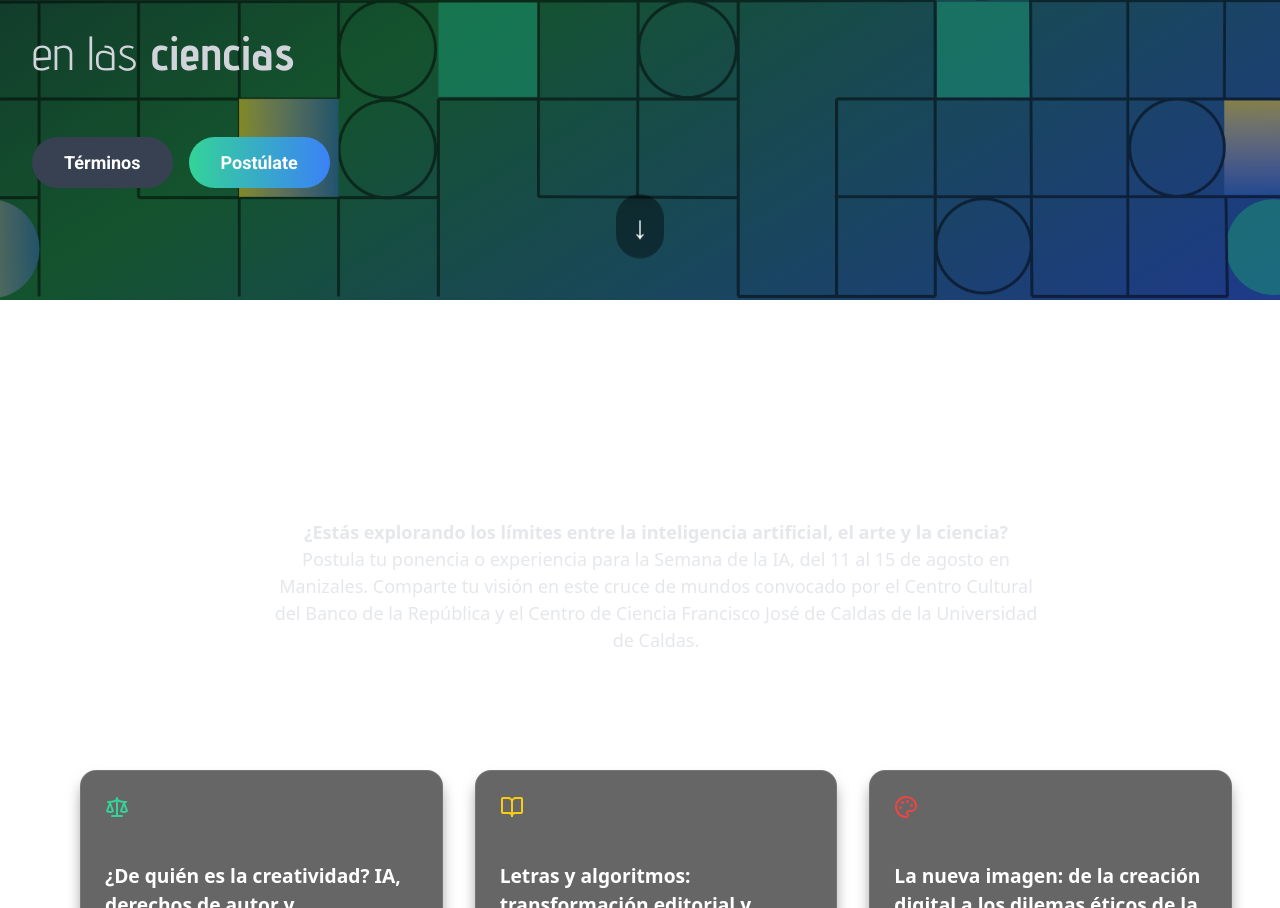
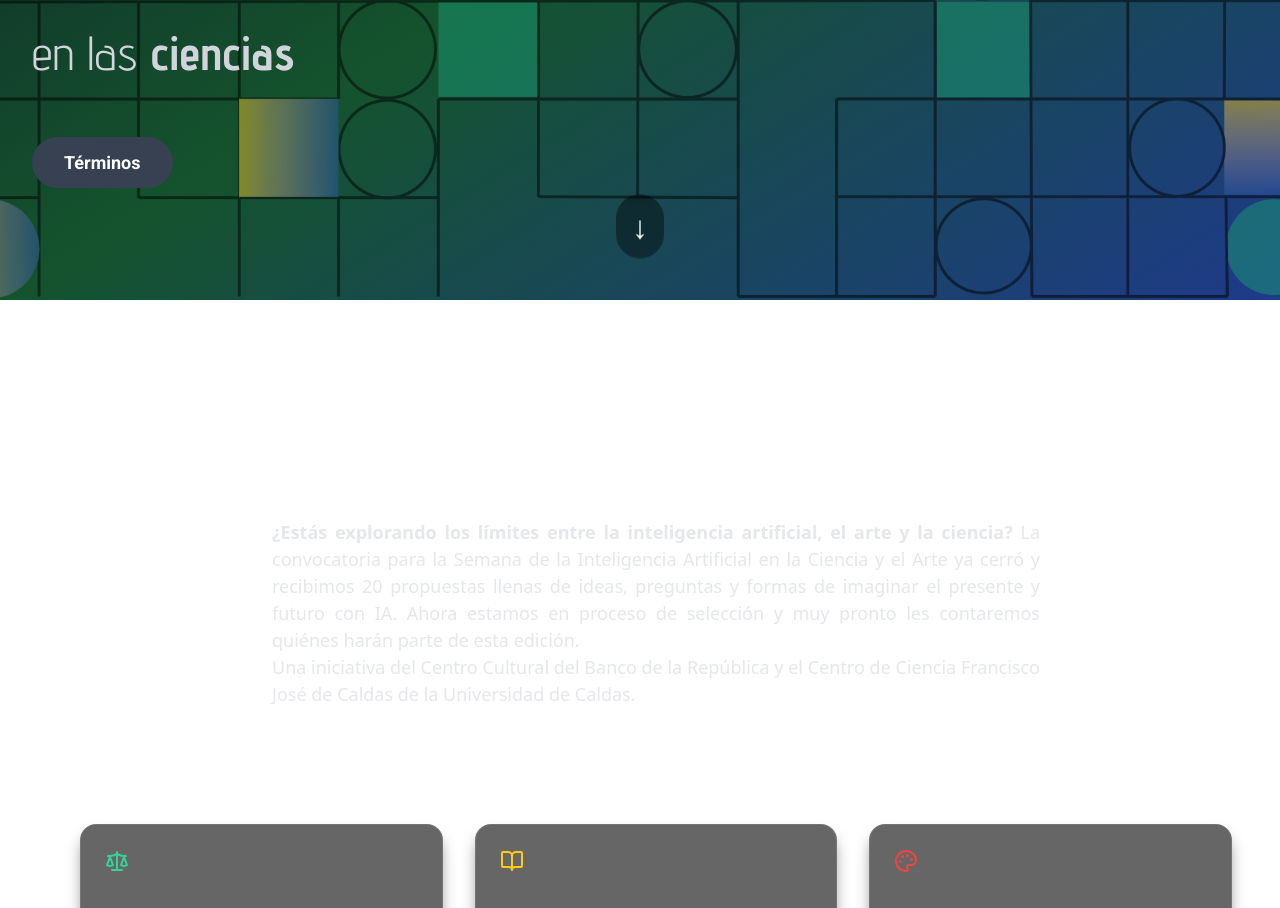
Before and after one commit to Mateoquinteroc/semana-ai, a React (Vite) app: page / in a window 1280 px wide. Shown: the part 500-1408 px from the top of the page. Built offline with nearby package versions, Linux system fonts and the light colour scheme.

Commit message:
change of closing call

```diff
--- a/src/components/HeroTextSection/HeroTextSection.tsx
+++ b/src/components/HeroTextSection/HeroTextSection.tsx
@@ -46,14 +46,14 @@ const HeroTextSection: React.FC = () => {
             Términos
           </a>
 
-          <a
+          {/* <a
             href="https://docs.google.com/forms/d/e/1FAIpQLSdkcFO6b4i6SzdHfBGwuovRVphXSJWYxDAYVnPfcamcyRyClQ/viewform?usp=header"
             target="_blank"
             rel="noopener noreferrer"
             className={`${styles.heroButton} ${styles.applyButton}`}
           >
             Postúlate
-          </a>
+          </a> */}
         </div>
       </div>
     </section>
--- a/src/components/ThematicLinesSection/ThematicLinesSection.tsx
+++ b/src/components/ThematicLinesSection/ThematicLinesSection.tsx
@@ -55,9 +55,10 @@ const lines = [
 const ThematicLinesSection: React.FC = () => {
   return (
     <section id="tarjetas" className={styles.section}>
-      <h2 className={styles.title}>Postula tu ponencia o experiencia</h2>
+      <h2 className={styles.title}>¡Gracias por postular sus ponencias y experiencias!</h2>
       <p className={styles.description}>
-      <strong>¿Estás explorando los límites entre la inteligencia artificial, el arte y la ciencia?</strong> Postula tu ponencia o experiencia para la Semana de la IA, del 11 al 15 de agosto en Manizales. Comparte tu visión en este cruce de mundos convocado por el Centro Cultural del Banco de la República y el Centro de Ciencia Francisco José de Caldas de la Universidad de Caldas.
+      <strong>¿Estás explorando los límites entre la inteligencia artificial, el arte y la ciencia?</strong> La convocatoria para la Semana de la Inteligencia Artificial en la Ciencia y el Arte ya cerró y recibimos 20 propuestas llenas de ideas, preguntas y formas de imaginar el presente y futuro con IA. Ahora estamos en proceso de selección y muy pronto les contaremos quiénes harán parte de esta edición.
+      <br/>Una iniciativa del Centro Cultural del Banco de la República y el Centro de Ciencia Francisco José de Caldas de la Universidad de Caldas.
       </p>
 
       <h3 className={styles.subtitle}>Líneas Temáticas</h3>
--- a/src/components/ThematicLinesSection/thematic-lines.module.css
+++ b/src/components/ThematicLinesSection/thematic-lines.module.css
@@ -27,7 +27,7 @@
   font-size: 1.125rem;
   color: #e5e7eb;
   max-width: 48rem;
-  text-align: center;
+  text-align: justify;
   margin: 0 auto 3rem;
 }
 
```
